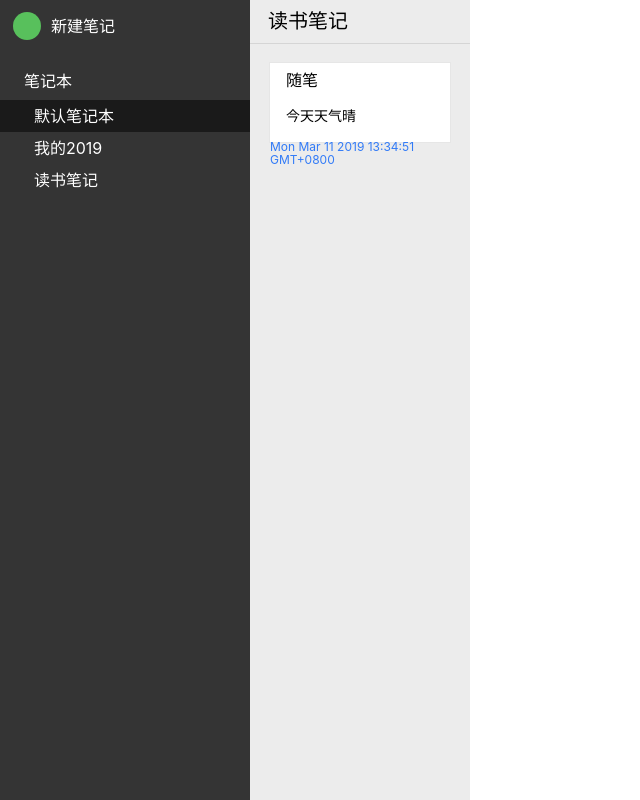
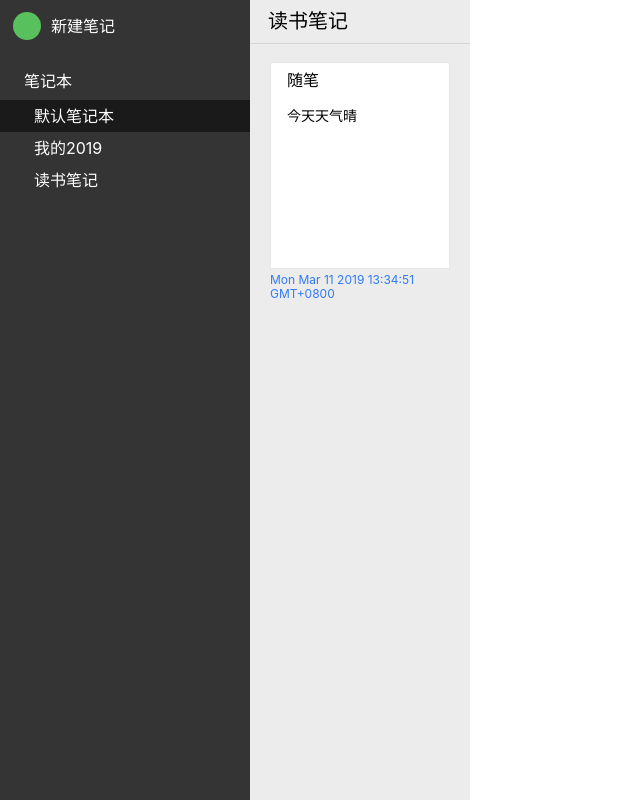
Before and after one commit to qingguatang/fe-react-evernote, a React (Create React App) app: page / in a window 1280 px wide. Shown: the whole page, without its empty margins (0-640 px from the left). Built offline with nearby package versions, Linux system fonts and the light colour scheme; data requests are answered from the project's data file; a small style sheet from the web is missing.

Commit message:
优化样式

```diff
--- a/src/App.js
+++ b/src/App.js
@@ -77,11 +77,13 @@ class App extends Component {
             {
               notes.map(note => (
               <li>
-                <div className={'note-brief ' + (currentNote && currentNote.id === note.id ? 'active' : '')}
-                    onClick={() => this.loadNote(note.id)}>
-                  <div className="header">{note.title}</div>
-                  <div className="body">
-                  {note.body}
+                <div className={'note-brief ' + (currentNote && currentNote.id === note.id ? 'active' : '')}>
+                  <div class="box"
+                      onClick={() => this.loadNote(note.id)}>
+                    <div className="header">{note.title}</div>
+                    <div className="body">
+                    {note.body}
+                    </div>
                   </div>
                   <div className="footer">
                     <div className="datetime">{note.datetime}</div>
--- a/src/App.scss
+++ b/src/App.scss
@@ -146,12 +146,18 @@ ul, li {
       display: flex;
       flex-direction: column;
       width: 180px;
-      background: #fff;
-      border: 1px solid #e6e6e6;
       font-size: 14px;
 
+      >.box {
+        margin-bottom: 4px;
+        border: 1px solid #e6e6e6;
+        background: #fff;
+      }
+
       &.active {
-        border: 2px solid #2196f3;
+        >.box {
+          border: 2px solid #2196f3;
+        }
       }
 
       .header {
@@ -172,8 +178,6 @@ ul, li {
         display: flex;
         justify-content: space-between;
         align-items: center;
-        margin-bottom: -22px;
-        height: 22px;
       }
       .datetime {
         font-size: 12px;
```
